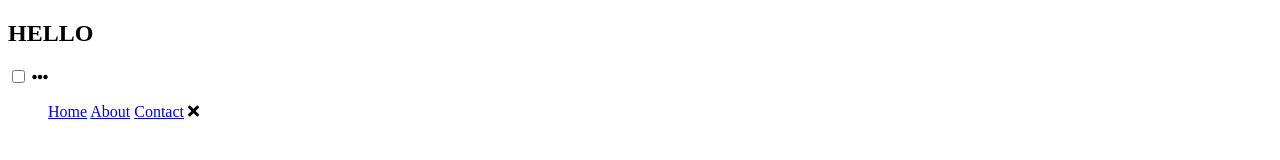
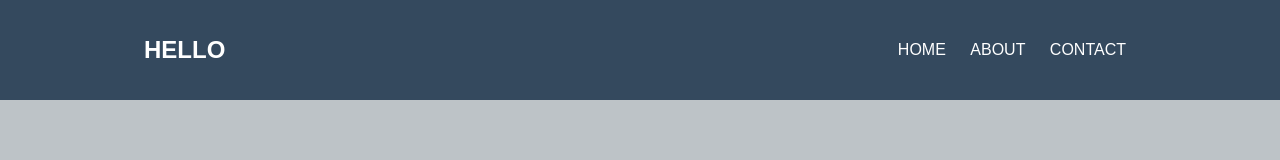
Before and after one commit to chevros/chevros.github.io, a plain HTML site: page index.html in a window 1280 px wide. Drawn offline with Linux system fonts and the light colour scheme.

Commit message:
Update index.html

```diff
--- a/index.html
+++ b/index.html
@@ -3,7 +3,7 @@
   <head>
     <meta charset="utf-8">
     <title>CHEVROS</title>
-    <link rel="stylesheet" type="text/css" href="CSS/Style.css">
+    <link rel="stylesheet" type="text/css" href="CSS/main.css">
     <link rel="stylesheet" href="https://use.fontawesome.com/releases/v5.7.2/css/all.css">
     <meta name="viewport" content="width=device-width, initial-scale=1">
   </head>
```
